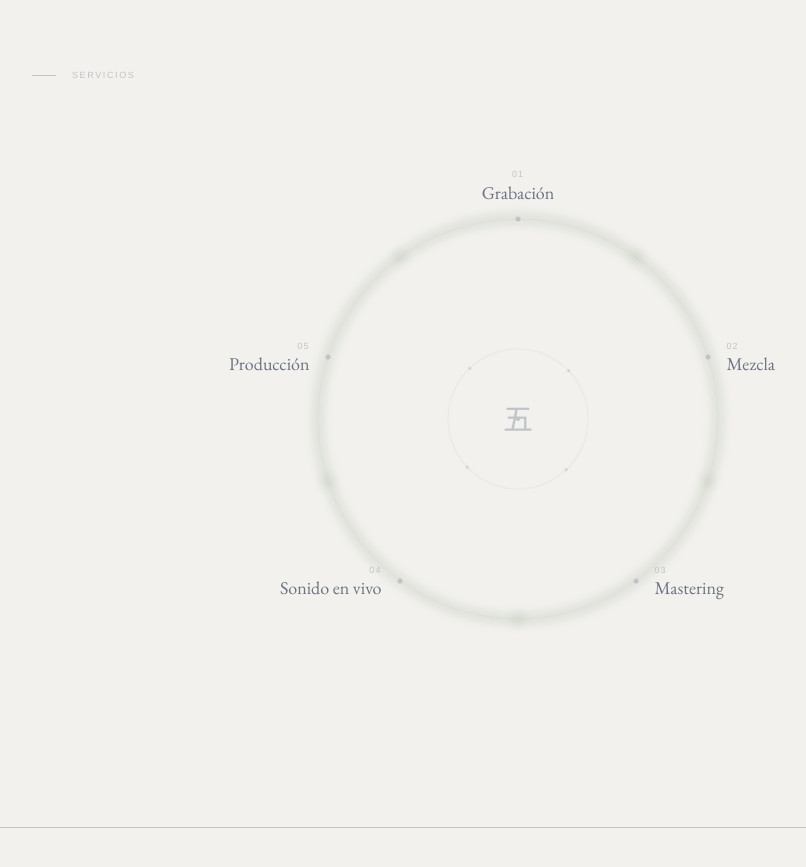
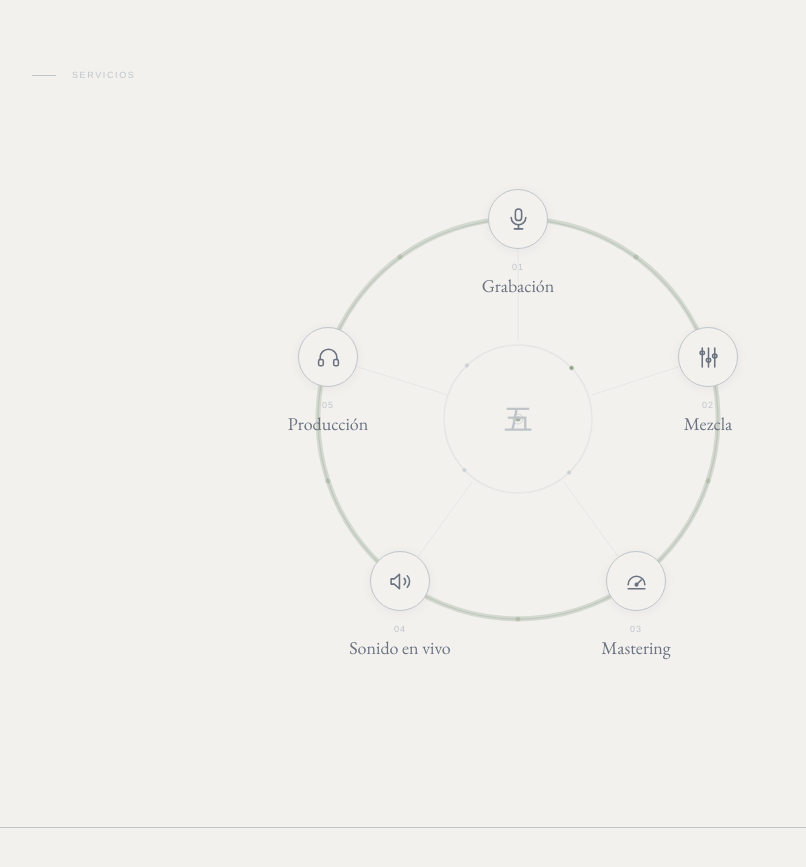
Before and after one commit to gastonfontenla94/haiku-estudio, a plain HTML site: page index.html in a window 1280 px wide. Shown: the part 860-1727 px from the top of the page, without its empty margins (122-928 px from the left). Drawn offline with nearby package versions, Linux system fonts and the light colour scheme.

Commit message:
Rediseñar el círculo de servicios con más solidez e íconos
El mandala de servicios se sentía frágil (líneas de 0.5px, arcos
borrosos, nodos de 5px). Se refuerza con anillo definido, radios
estructurales, arcos sin desenfoque y núcleo marcado. Cada servicio pasa
a un disco de 60px con ícono ilustrativo (micrófono, faders, medidor,
parlante, auriculares), replicado en la lista mobile.

Co-Authored-By: Claude Opus 4.8 <noreply@anthropic.com>

```diff
--- a/index.html
+++ b/index.html
@@ -203,12 +203,12 @@
   }
   @keyframes ring-spin { to { transform: rotate(360deg); } }
   .arc-seg {
-    fill: none; stroke: #5C7A52; stroke-width: 12;
+    fill: none; stroke: #5C7A52; stroke-width: 5;
     stroke-linecap: round;
-    opacity: 0.13; filter: blur(5px);
-    transition: opacity 0.55s, filter 0.55s, stroke-width 0.55s;
+    opacity: 0.2;
+    transition: opacity 0.5s, stroke-width 0.5s;
   }
-  .arc-seg.active { opacity: 0.82; filter: blur(0px); stroke-width: 4; }
+  .arc-seg.active { opacity: 0.95; stroke-width: 8; }
 
   .circle-center {
     position: absolute;
@@ -252,13 +252,31 @@
     transform: translate(calc(-50% + var(--dx)), calc(-50% + var(--dy)));
     cursor: pointer; z-index: 3;
   }
-  .snode-dot {
-    width: 5px; height: 5px; border-radius: 50%;
-    background: var(--faint); margin: 0 auto;
-    transition: background 0.3s, transform 0.4s;
+  .snode-icon {
+    width: 60px; height: 60px; border-radius: 50%;
+    background: var(--bg);
+    border: 1px solid var(--faint);
+    display: flex; align-items: center; justify-content: center;
+    box-shadow: 0 2px 12px rgba(30, 37, 53, 0.05);
+    transition: border-color 0.35s, background 0.35s, transform 0.45s cubic-bezier(0.22, 1, 0.36, 1), box-shadow 0.35s;
   }
-  .snode:hover .snode-dot { background: var(--green); transform: scale(2.4); }
-  .snode-label { position: absolute; }
+  .snode-icon svg {
+    width: 25px; height: 25px;
+    stroke: var(--mid); fill: none; stroke-width: 1.5;
+    stroke-linecap: round; stroke-linejoin: round;
+    transition: stroke 0.35s;
+  }
+  .snode:hover .snode-icon {
+    border-color: var(--green); background: #FFFFFF;
+    transform: scale(1.1);
+    box-shadow: 0 8px 24px rgba(92, 122, 82, 0.22);
+  }
+  .snode:hover .snode-icon svg { stroke: var(--green); }
+  .snode-label {
+    position: absolute;
+    top: calc(100% + 12px); left: 50%;
+    transform: translateX(-50%); text-align: center;
+  }
   .snode-num {
     display: block; font-size: 9px; letter-spacing: 0.12em;
     color: var(--faint); transition: color 0.3s; line-height: 1.5;
@@ -269,22 +287,6 @@
   }
   .snode:hover .snode-num { color: var(--green); }
   .snode:hover .snode-name { color: var(--ink); }
-
-  .snode[data-dir="top"] .snode-label {
-    position: absolute;
-    bottom: calc(100% + 14px); left: 50%;
-    transform: translateX(-50%); text-align: center;
-  }
-  .snode[data-dir="right"] .snode-label {
-    position: absolute;
-    left: calc(100% + 16px); top: 50%;
-    transform: translateY(-50%); text-align: left;
-  }
-  .snode[data-dir="left"] .snode-label {
-    position: absolute;
-    right: calc(100% + 16px); top: 50%;
-    transform: translateY(-50%); text-align: right;
-  }
 
   .services-list-m { display: none; }
 
@@ -389,7 +391,8 @@
     .work-cover-info { opacity: 1; }
     .wc-title { font-size: 15px; }
     .services-list-m { display: block; border-top: 0.5px solid var(--faint); }
-    .service-m { padding: 1.2rem 0; border-bottom: 0.5px solid var(--faint); display: flex; gap: 1.5rem; align-items: baseline; }
+    .service-m { padding: 1.2rem 0; border-bottom: 0.5px solid var(--faint); display: flex; gap: 1.2rem; align-items: center; }
+    .service-m svg { width: 24px; height: 24px; stroke: var(--green); fill: none; stroke-width: 1.5; stroke-linecap: round; stroke-linejoin: round; flex-shrink: 0; }
     .service-m-num { font-size: 9px; letter-spacing: 0.12em; color: var(--faint); }
     .service-m-name { font-family: var(--serif); font-size: 20px; color: var(--mid); }
     .sobre-grid { grid-template-columns: 1fr; gap: 2.5rem; }
@@ -470,9 +473,17 @@
 
   <div class="circle-stage reveal" id="circleStage">
     <svg class="circle-svg" viewBox="0 0 560 560" xmlns="http://www.w3.org/2000/svg">
-      <!-- Guía estructural (muy sutil) -->
-      <circle cx="280" cy="280" r="200" fill="none" stroke="#BFC4C9" stroke-width="0.5" opacity="0.25"/>
-      <!-- Cinco arcos: nubosos por defecto, vívidos al hover -->
+      <!-- Radios estructurales (efecto rueda) -->
+      <g stroke="#BFC4C9" stroke-width="0.75" opacity="0.32">
+        <line x1="280" y1="202" x2="280" y2="110"/>
+        <line x1="354.2" y1="255.9" x2="441.7" y2="227.5"/>
+        <line x1="325.9" y1="343.1" x2="379.9" y2="417.5"/>
+        <line x1="234.1" y1="343.1" x2="180.1" y2="417.5"/>
+        <line x1="209.6" y1="255.9" x2="118.3" y2="227.5"/>
+      </g>
+      <!-- Anillo estructural sólido -->
+      <circle cx="280" cy="280" r="200" fill="none" stroke="#BFC4C9" stroke-width="1.25" opacity="0.5"/>
+      <!-- Cinco arcos: definidos, se encienden al hover -->
       <path class="arc-seg" d="M 162 118 A 200 200 0 0 1 398 118"/>
       <path class="arc-seg" d="M 398 118 A 200 200 0 0 1 470 342"/>
       <path class="arc-seg" d="M 470 342 A 200 200 0 0 1 280 480"/>
@@ -480,14 +491,15 @@
       <path class="arc-seg" d="M 90 342 A 200 200 0 0 1 162 118"/>
       <!-- Anillo interior giratorio -->
       <g class="inner-ring-g">
-        <circle cx="280" cy="280" r="70" fill="none" stroke="#BFC4C9" stroke-width="0.5" opacity="0.5"/>
-        <circle cx="280" cy="210" r="1.5" fill="#BFC4C9" opacity="0.7"/>
-        <circle cx="350" cy="280" r="1.5" fill="#BFC4C9" opacity="0.7"/>
-        <circle cx="280" cy="350" r="1.5" fill="#BFC4C9" opacity="0.7"/>
-        <circle cx="210" cy="280" r="1.5" fill="#BFC4C9" opacity="0.7"/>
+        <circle cx="280" cy="280" r="74" fill="none" stroke="#BFC4C9" stroke-width="0.75" opacity="0.6"/>
+        <circle cx="280" cy="206" r="2.2" fill="#5C7A52" opacity="0.6"/>
+        <circle cx="354" cy="280" r="2" fill="#BFC4C9" opacity="0.7"/>
+        <circle cx="280" cy="354" r="2" fill="#BFC4C9" opacity="0.7"/>
+        <circle cx="206" cy="280" r="2" fill="#BFC4C9" opacity="0.7"/>
       </g>
-      <!-- Punto central -->
-      <circle cx="280" cy="280" r="2" fill="#BFC4C9"/>
+      <!-- Núcleo -->
+      <circle cx="280" cy="280" r="5" fill="none" stroke="#BFC4C9" stroke-width="1" opacity="0.6"/>
+      <circle cx="280" cy="280" r="2.5" fill="#5C7A52" opacity="0.5"/>
     </svg>
 
     <div class="circle-center">
@@ -499,35 +511,60 @@
       </div>
     </div>
 
-    <div class="snode" data-dir="top"   data-num="01" data-name="Grabación"     data-desc="Cada toma, una decisión."     data-idx="0" style="--dx:0px;    --dy:-200px;">
-      <div class="snode-dot"></div>
+    <div class="snode" data-num="01" data-name="Grabación" data-desc="Cada toma, una decisión." data-idx="0" style="--dx:0px; --dy:-200px;">
+      <div class="snode-icon">
+        <svg viewBox="0 0 24 24"><rect x="9" y="2" width="6" height="11" rx="3"/><path d="M5 10a7 7 0 0 0 14 0"/><line x1="12" y1="17" x2="12" y2="21"/><line x1="8" y1="21" x2="16" y2="21"/></svg>
+      </div>
       <div class="snode-label"><span class="snode-num">01</span><span class="snode-name">Grabación</span></div>
     </div>
-    <div class="snode" data-dir="right"  data-num="02" data-name="Mezcla"        data-desc="Balance, dinámica, espacio."   data-idx="1" style="--dx:190px;  --dy:-62px;">
-      <div class="snode-dot"></div>
+    <div class="snode" data-num="02" data-name="Mezcla" data-desc="Balance, dinámica, espacio." data-idx="1" style="--dx:190px; --dy:-62px;">
+      <div class="snode-icon">
+        <svg viewBox="0 0 24 24"><line x1="6" y1="3" x2="6" y2="21"/><line x1="12" y1="3" x2="12" y2="21"/><line x1="18" y1="3" x2="18" y2="21"/><rect x="4" y="6" width="4" height="3.2" rx="1"/><rect x="10" y="13" width="4" height="3.2" rx="1"/><rect x="16" y="9" width="4" height="3.2" rx="1"/></svg>
+      </div>
       <div class="snode-label"><span class="snode-num">02</span><span class="snode-name">Mezcla</span></div>
     </div>
-    <div class="snode" data-dir="right"  data-num="03" data-name="Mastering"     data-desc="Claridad y coherencia final."  data-idx="2" style="--dx:118px;  --dy:162px;">
-      <div class="snode-dot"></div>
+    <div class="snode" data-num="03" data-name="Mastering" data-desc="Claridad y coherencia final." data-idx="2" style="--dx:118px; --dy:162px;">
+      <div class="snode-icon">
+        <svg viewBox="0 0 24 24"><path d="M4 15a8 8 0 0 1 16 0"/><line x1="12" y1="15" x2="16.5" y2="10.5"/><circle cx="12" cy="15" r="1.2"/><line x1="4" y1="19" x2="20" y2="19"/></svg>
+      </div>
       <div class="snode-label"><span class="snode-num">03</span><span class="snode-name">Mastering</span></div>
     </div>
-    <div class="snode" data-dir="left"   data-num="04" data-name="Sonido en vivo" data-desc="Precisión en tiempo real."    data-idx="3" style="--dx:-118px; --dy:162px;">
-      <div class="snode-dot"></div>
+    <div class="snode" data-num="04" data-name="Sonido en vivo" data-desc="Precisión en tiempo real." data-idx="3" style="--dx:-118px; --dy:162px;">
+      <div class="snode-icon">
+        <svg viewBox="0 0 24 24"><path d="M11 5 6 9.5H3v5h3l5 4.5Z"/><path d="M15.5 9a4.5 4.5 0 0 1 0 6"/><path d="M18.5 6.5a8 8 0 0 1 0 11"/></svg>
+      </div>
       <div class="snode-label"><span class="snode-num">04</span><span class="snode-name">Sonido en vivo</span></div>
     </div>
-    <div class="snode" data-dir="left"   data-num="05" data-name="Producción"    data-desc="Del concepto al resultado."    data-idx="4" style="--dx:-190px; --dy:-62px;">
-      <div class="snode-dot"></div>
+    <div class="snode" data-num="05" data-name="Producción" data-desc="Del concepto al resultado." data-idx="4" style="--dx:-190px; --dy:-62px;">
+      <div class="snode-icon">
+        <svg viewBox="0 0 24 24"><path d="M4 14v-2a8 8 0 0 1 16 0v2"/><rect x="2.5" y="14" width="4.5" height="6" rx="1.6"/><rect x="17" y="14" width="4.5" height="6" rx="1.6"/></svg>
+      </div>
       <div class="snode-label"><span class="snode-num">05</span><span class="snode-name">Producción</span></div>
     </div>
   </div>
 
   <!-- Fallback móvil -->
   <div class="services-list-m">
-    <div class="service-m"><span class="service-m-num">01</span><span class="service-m-name">Grabación</span></div>
-    <div class="service-m"><span class="service-m-num">02</span><span class="service-m-name">Mezcla</span></div>
-    <div class="service-m"><span class="service-m-num">03</span><span class="service-m-name">Mastering</span></div>
-    <div class="service-m"><span class="service-m-num">04</span><span class="service-m-name">Sonido en vivo</span></div>
-    <div class="service-m"><span class="service-m-num">05</span><span class="service-m-name">Producción</span></div>
+    <div class="service-m">
+      <svg viewBox="0 0 24 24"><rect x="9" y="2" width="6" height="11" rx="3"/><path d="M5 10a7 7 0 0 0 14 0"/><line x1="12" y1="17" x2="12" y2="21"/><line x1="8" y1="21" x2="16" y2="21"/></svg>
+      <span class="service-m-num">01</span><span class="service-m-name">Grabación</span>
+    </div>
+    <div class="service-m">
+      <svg viewBox="0 0 24 24"><line x1="6" y1="3" x2="6" y2="21"/><line x1="12" y1="3" x2="12" y2="21"/><line x1="18" y1="3" x2="18" y2="21"/><rect x="4" y="6" width="4" height="3.2" rx="1"/><rect x="10" y="13" width="4" height="3.2" rx="1"/><rect x="16" y="9" width="4" height="3.2" rx="1"/></svg>
+      <span class="service-m-num">02</span><span class="service-m-name">Mezcla</span>
+    </div>
+    <div class="service-m">
+      <svg viewBox="0 0 24 24"><path d="M4 15a8 8 0 0 1 16 0"/><line x1="12" y1="15" x2="16.5" y2="10.5"/><circle cx="12" cy="15" r="1.2"/><line x1="4" y1="19" x2="20" y2="19"/></svg>
+      <span class="service-m-num">03</span><span class="service-m-name">Mastering</span>
+    </div>
+    <div class="service-m">
+      <svg viewBox="0 0 24 24"><path d="M11 5 6 9.5H3v5h3l5 4.5Z"/><path d="M15.5 9a4.5 4.5 0 0 1 0 6"/><path d="M18.5 6.5a8 8 0 0 1 0 11"/></svg>
+      <span class="service-m-num">04</span><span class="service-m-name">Sonido en vivo</span>
+    </div>
+    <div class="service-m">
+      <svg viewBox="0 0 24 24"><path d="M4 14v-2a8 8 0 0 1 16 0v2"/><rect x="2.5" y="14" width="4.5" height="6" rx="1.6"/><rect x="17" y="14" width="4.5" height="6" rx="1.6"/></svg>
+      <span class="service-m-num">05</span><span class="service-m-name">Producción</span>
+    </div>
   </div>
 </section>
 
```
